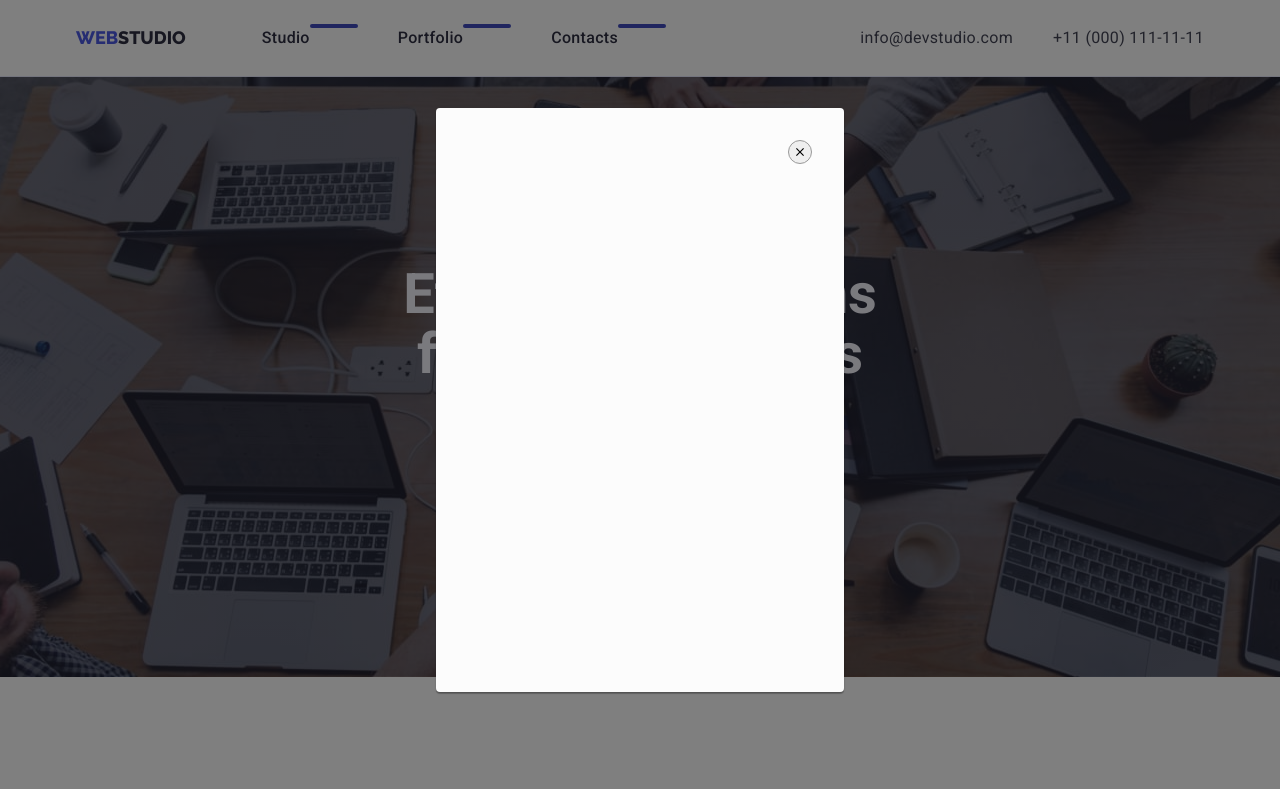
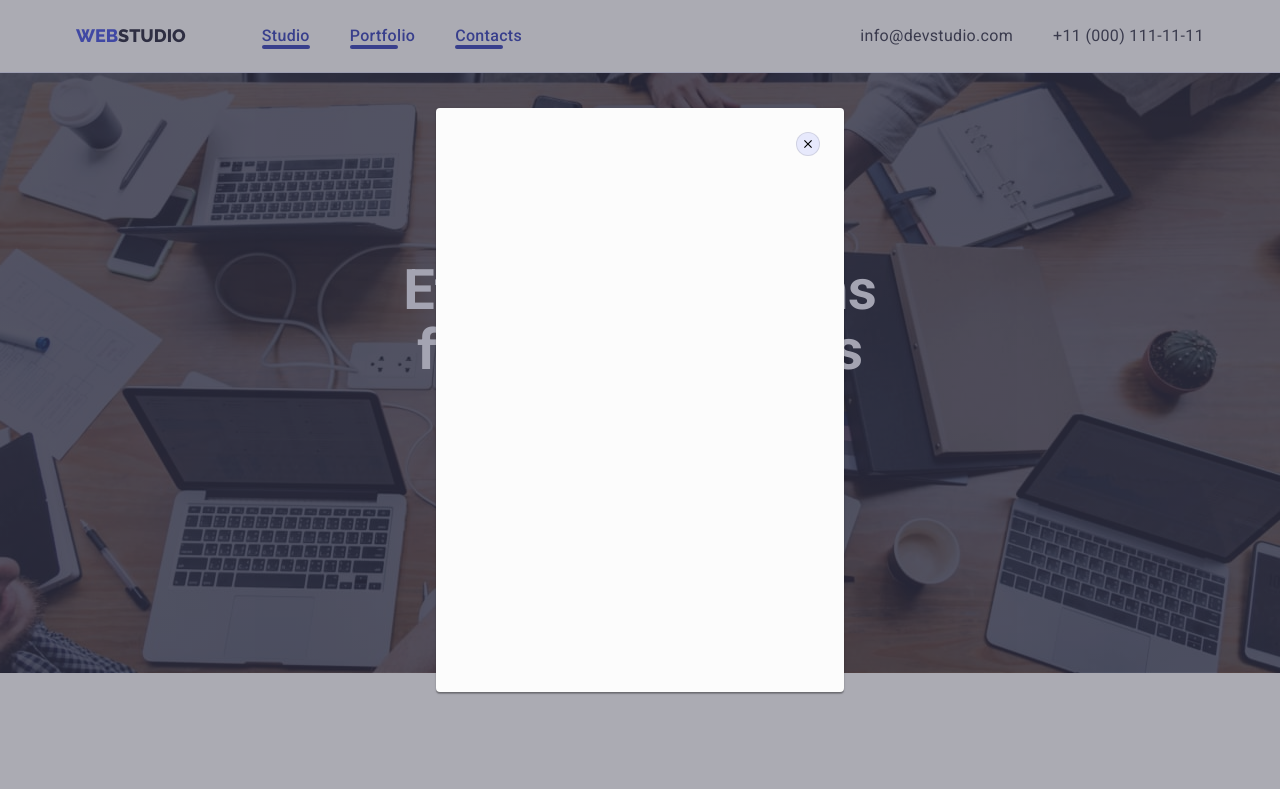
Before and after one commit to OksanaZholdak/goit-markup-hw-05, a plain HTML site: page index.html in a window 1280 px wide. Both pictures are taken after a click on the button "Order Service". Shown: the top 789 px of the page. Drawn offline with nearby package versions, Linux system fonts and the light colour scheme.

Commit message:
new changes

```diff
--- a/css/styles.css
+++ b/css/styles.css
@@ -124,7 +124,9 @@ body {
   display: flex;
   align-items: center;
   padding: 24px 0;
-
+  position: relative;
+  color: #404bbf;
+  transition: color 250ms cubic-bezier(0.4, 0, 0.2, 1);
 }
 
 .nav-link:hover {
@@ -139,9 +141,12 @@ body {
   content: "";
   width: 48px;
   height: 4px;
-  background-color: #404BBF;
+  background-color: #404bbf;
   border-radius: 2px;
   margin-bottom: 24px;
+  position: absolute;
+  left: 0;
+  bottom: -1px;
 }
 
 .navigation {
@@ -245,6 +250,7 @@ body {
   border: none;
   margin: 0 auto;
   min-width: 169px;
+  transition: 250ms cubic-bezier(0.4, 0, 0.2, 1);
 }
 
 /* section - 2 */
@@ -396,6 +402,7 @@ body {
   display: flex;
   align-items: center;
   justify-content: center;
+  transition: background-color 250ms cubic-bezier(0.4, 0, 0.2, 1);
 }
 
 .team-net-link:hover,
@@ -456,6 +463,7 @@ body {
 .customers-item {
   width: calc((100% - 120px) / 6);
   height: 88px;
+
 }
 
 .custumers-link {
@@ -467,6 +475,7 @@ body {
   align-items: center;
   justify-content: center;
   color: #404bbf;
+    transition: border-color 250ms cubic-bezier(0.4, 0, 0.2, 1), color 250ms cubic-bezier(0.4, 0, 0.2, 1);
 }
 
 .custumers-link:hover,
@@ -507,6 +516,8 @@ body {
   border: 1px solid #e7e9fc;
   background-color: #f4f4fd;
   color: var(--thirdly-text-color);
+
+  transition: color 250ms cubic-bezier(0.4, 0, 0.2, 1), background-color 250ms cubic-bezier(0.4, 0, 0.2, 1), border-color 250ms cubic-bezier(0.4, 0, 0.2, 1), box-shadow 250ms cubic-bezier(0.4, 0, 0.2, 1);
 }
 
 .button-portfolio:hover {
@@ -539,10 +550,16 @@ body {
   width: calc((100% - 48px) / 3);
   margin: 0px;
   display: block;
+
+  transition: box-shadow 250ms cubic-bezier(0.4, 0, 0.2, 1);
 }
 
 .icon-list:hover .portfolio-cover-text {
   transform: translateY(0);
+}
+
+.icon-list:focus {
+  transform: translateY(0%)
 }
 
 .technologies-link {
@@ -568,11 +585,11 @@ body {
   font-size: 16px;
   line-height: 1.5;
   letter-spacing: 0.02em;
-  padding: 40px 32px 164px 32px;
   background-color: #4d5ae5;
   height: 100%;
   transform: translateY(100%);
-  transition: transform 250ms linear;
+  transition: transform 250ms cubic-bezier(0.4, 0, 0.2, 1);
+  padding: 40px 32px;
 }
 
 .portfolio-link {
@@ -609,6 +626,7 @@ body {
 
   display: inline-block;
   margin-bottom: 16px;
+  transition: 250ms cubic-bezier(0.4, 0, 0.2, 1);
 }
 
 .logo-footer {
@@ -661,15 +679,16 @@ body {
   background-color: #31d0aa;
 }
 
-/* modal */
+/* modal window */
 
 .backdrop {
   position: fixed;
   width: 100%;
   height: 100%;
-  background: rgba(0, 0, 0, 0.5);
   top: 0;
-  transition: opasity 250ms linear, visibility 250ms linear;
+  left: 0;
+  background-color: rgba(46, 47, 66, 0.4);
+  transition: opacity 250ms cubic-bezier(0.4, 0, 0.2, 1), visibility 250ms cubic-bezier(0.4, 0, 0.2, 1);
 }
 
 .modal {
@@ -677,9 +696,9 @@ body {
   top: 50%;
   left: 50%;
   transform: translate(-50%, -50%) scale(1);
-  transition: transform 250ms linear;
+  transition: transform 250ms cubic-bezier(0.4, 0, 0.2, 1);
   width: 408px;
-  height: 584px;
+  min-height: 584px;
   background: #fcfcfc;
   box-shadow: 0px 1px 1px rgba(0, 0, 0, 0.14), 0px 1px 3px rgba(0, 0, 0, 0.12),
     0px 2px 1px rgba(0, 0, 0, 0.2);
@@ -702,15 +721,25 @@ body {
   align-items: center;
   justify-content: center;
   cursor: pointer;
+  position: absolute;
+  top: 24px;
+  right: 24px;
+  background-color: #e7e9fc;
+  border: 1px solid rgba(0, 0, 0, 0.1);
+  padding: 0;
+  transition: background-color 250ms cubic-bezier(0.4, 0, 0.2, 1), border 250ms cubic-bezier(0.4, 0, 0.2, 1);
 }
 
-/* .button-close:hover,
+.button-close:hover,
 .button-close:focus {
   background-color: #404bbf;
-} */
+  border: none;
+  fill: #ffffff;
+}
 
 .modal-close-icon {
   color: #2e2f42;
+  transition: fill 250ms cubic-bezier(0.4, 0, 0.2, 1);
 }
 
 /* .modal-close-icon:hover,
@@ -720,6 +749,6 @@ body {
 
 .is-hidden {
   opacity: 0;
-  visibility: none;
+  visibility: hidden;
   pointer-events: none;
 }
```
